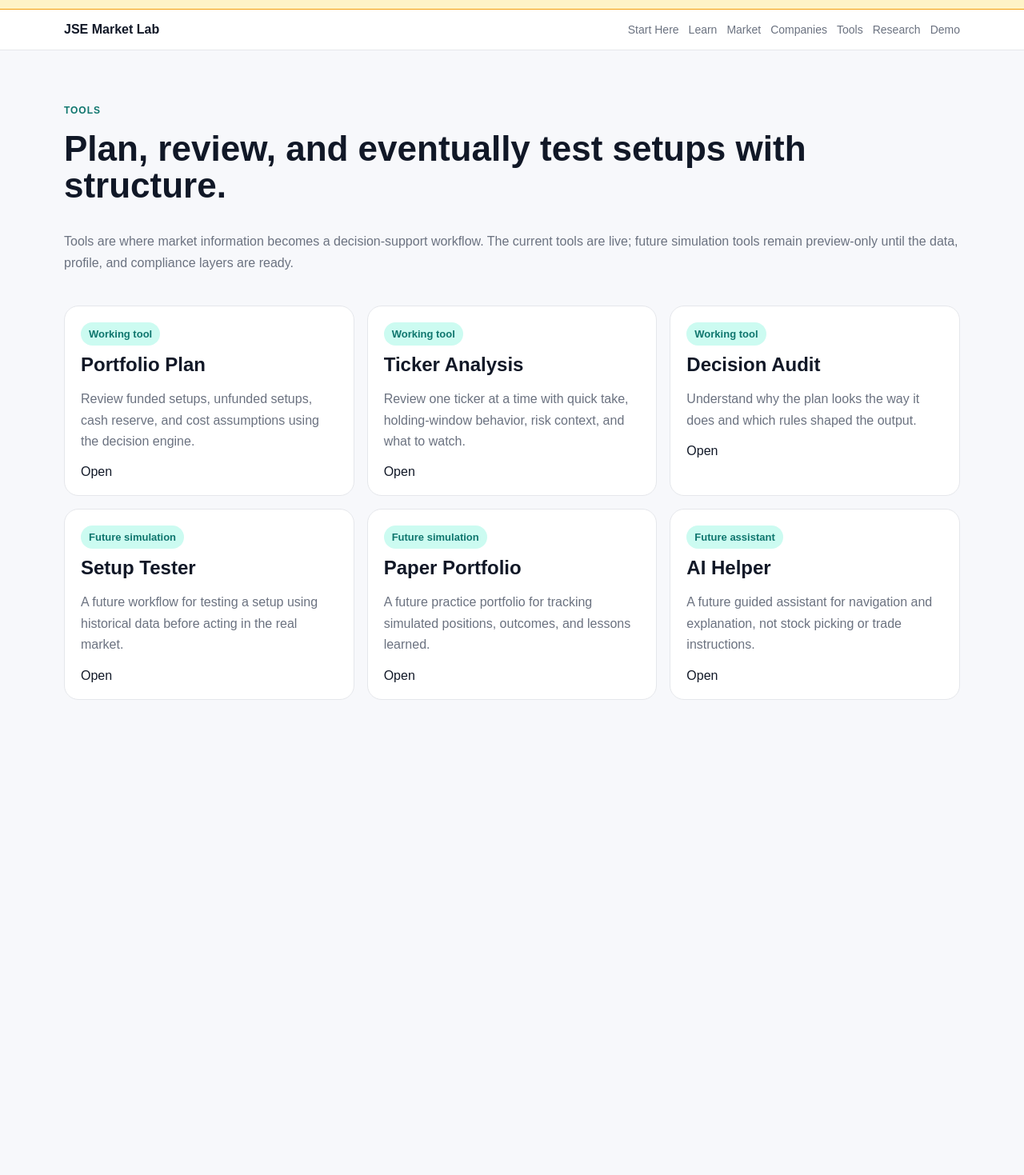
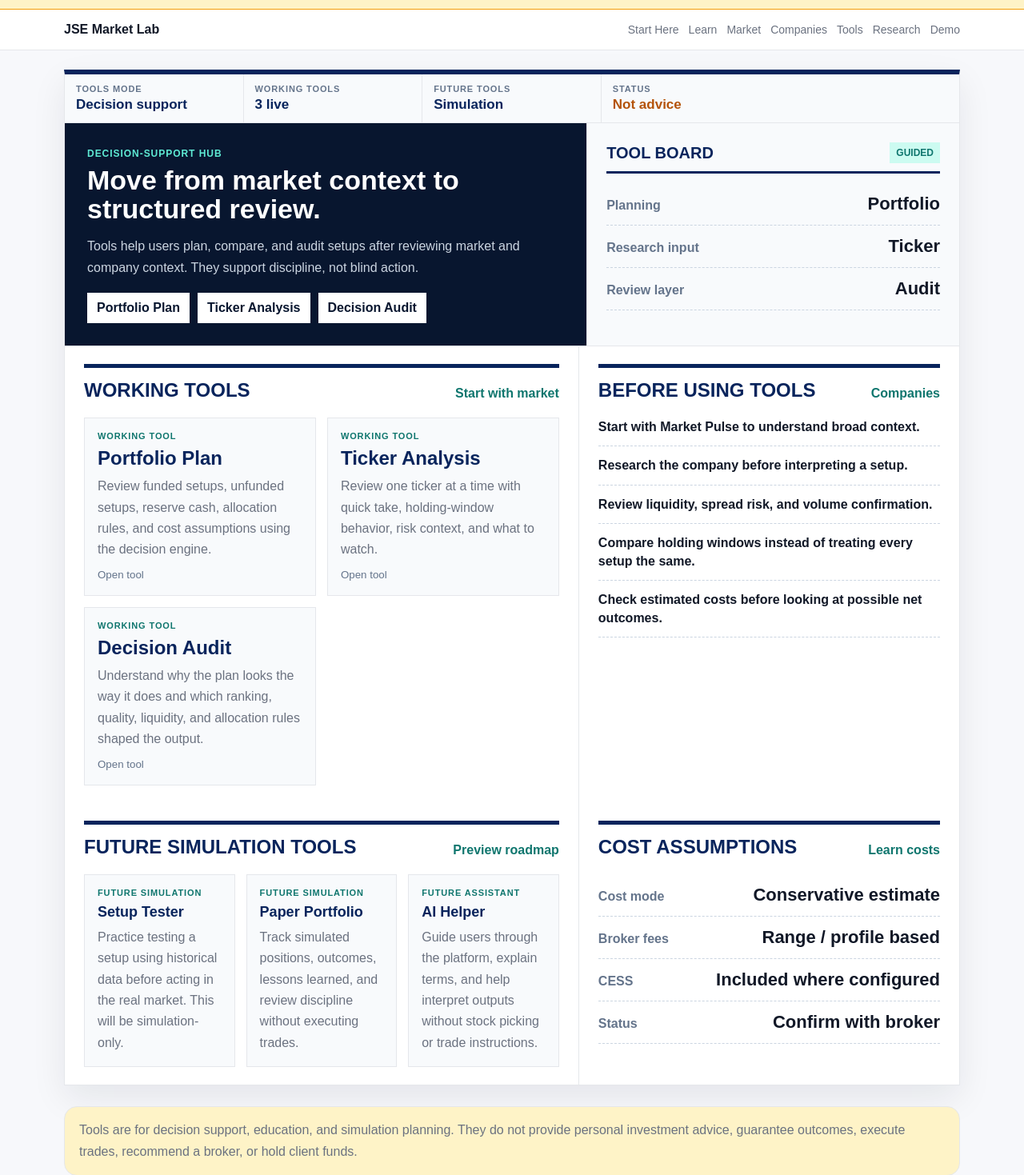
Before and after one commit to beautifulmind9/jse-market-lab, a Next.js app in the folder frontend/: page /tools in a window 1280 px wide. Shown: the part 41-1510 px from the top of the page at 80% size. Before the commit the page ends 990 px from the top, so only its background shows below. Built offline with nearby package versions, Linux system fonts and the light colour scheme.

Commit message:
Upgrade Tools page into decision-support hub

```diff
--- a/frontend/app/tools/page.tsx
+++ b/frontend/app/tools/page.tsx
@@ -1,11 +1,10 @@
 import Link from 'next/link';
-import { InfoCard } from '@/components/shared/InfoCard';
 
-const tools = [
+const workingTools = [
   {
     title: 'Portfolio Plan',
     label: 'Working tool',
-    body: 'Review funded setups, unfunded setups, cash reserve, and cost assumptions using the decision engine.',
+    body: 'Review funded setups, unfunded setups, reserve cash, allocation rules, and cost assumptions using the decision engine.',
     href: '/portfolio',
   },
   {
@@ -17,50 +16,179 @@ const tools = [
   {
     title: 'Decision Audit',
     label: 'Working tool',
-    body: 'Understand why the plan looks the way it does and which rules shaped the output.',
+    body: 'Understand why the plan looks the way it does and which ranking, quality, liquidity, and allocation rules shaped the output.',
     href: '/review',
   },
+];
+
+const futureTools = [
   {
     title: 'Setup Tester',
     label: 'Future simulation',
-    body: 'A future workflow for testing a setup using historical data before acting in the real market.',
+    body: 'Practice testing a setup using historical data before acting in the real market. This will be simulation-only.',
     href: '/platform-preview',
   },
   {
     title: 'Paper Portfolio',
     label: 'Future simulation',
-    body: 'A future practice portfolio for tracking simulated positions, outcomes, and lessons learned.',
+    body: 'Track simulated positions, outcomes, lessons learned, and review discipline without executing trades.',
     href: '/platform-preview',
   },
   {
     title: 'AI Helper',
     label: 'Future assistant',
-    body: 'A future guided assistant for navigation and explanation, not stock picking or trade instructions.',
+    body: 'Guide users through the platform, explain terms, and help interpret outputs without stock picking or trade instructions.',
     href: '/platform-preview',
   },
 ];
 
+const checklist = [
+  'Start with Market Pulse to understand broad context.',
+  'Research the company before interpreting a setup.',
+  'Review liquidity, spread risk, and volume confirmation.',
+  'Compare holding windows instead of treating every setup the same.',
+  'Check estimated costs before looking at possible net outcomes.',
+];
+
+const costNotes = [
+  { label: 'Cost mode', value: 'Conservative estimate' },
+  { label: 'Broker fees', value: 'Range / profile based' },
+  { label: 'CESS', value: 'Included where configured' },
+  { label: 'Status', value: 'Confirm with broker' },
+];
+
 export default function ToolsPage() {
   return (
-    <div className="page-shell">
-      <section className="hero">
-        <span className="eyebrow">Tools</span>
-        <h1>Plan, review, and eventually test setups with structure.</h1>
-        <p>
-          Tools are where market information becomes a decision-support workflow. The current tools are
-          live; future simulation tools remain preview-only until the data, profile, and compliance layers
-          are ready.
-        </p>
+    <div className="page-shell market-home-shell">
+      <section className="market-front">
+        <div className="market-tape" aria-label="Decision-support tools status tape">
+          <div className="tape-item">
+            <span>Tools mode</span>
+            <strong>Decision support</strong>
+          </div>
+          <div className="tape-item">
+            <span>Working tools</span>
+            <strong>3 live</strong>
+          </div>
+          <div className="tape-item">
+            <span>Future tools</span>
+            <strong>Simulation</strong>
+          </div>
+          <div className="tape-item warn">
+            <span>Status</span>
+            <strong>Not advice</strong>
+          </div>
+        </div>
+
+        <div className="market-front-grid">
+          <div className="market-lede-panel">
+            <span className="eyebrow">Decision-Support Hub</span>
+            <h2>Move from market context to structured review.</h2>
+            <p>
+              Tools help users plan, compare, and audit setups after reviewing market and company
+              context. They support discipline, not blind action.
+            </p>
+            <div className="market-lede-actions">
+              <Link href="/portfolio">Portfolio Plan</Link>
+              <Link href="/ticker/JMMBGL">Ticker Analysis</Link>
+              <Link href="/review">Decision Audit</Link>
+            </div>
+          </div>
+
+          <div className="quote-panel">
+            <div className="quote-panel-header">
+              <span>Tool Board</span>
+              <strong>GUIDED</strong>
+            </div>
+            <div className="quote-metrics">
+              <div>
+                <span>Planning</span>
+                <strong>Portfolio</strong>
+              </div>
+              <div>
+                <span>Research input</span>
+                <strong>Ticker</strong>
+              </div>
+              <div>
+                <span>Review layer</span>
+                <strong>Audit</strong>
+              </div>
+            </div>
+          </div>
+        </div>
+
+        <div className="market-content-grid">
+          <section className="market-module wide">
+            <div className="module-heading">
+              <h3>Working tools</h3>
+              <Link href="/market">Start with market</Link>
+            </div>
+            <div className="company-card-grid">
+              {workingTools.map((tool) => (
+                <Link className="company-research-card" key={tool.title} href={tool.href}>
+                  <span>{tool.label}</span>
+                  <strong>{tool.title}</strong>
+                  <p>{tool.body}</p>
+                  <small>Open tool</small>
+                </Link>
+              ))}
+            </div>
+          </section>
+
+          <section className="market-module">
+            <div className="module-heading">
+              <h3>Before using tools</h3>
+              <Link href="/companies">Companies</Link>
+            </div>
+            <ul className="market-news-list">
+              {checklist.map((item) => (
+                <li key={item}>{item}</li>
+              ))}
+            </ul>
+          </section>
+        </div>
+
+        <div className="market-content-grid">
+          <section className="market-module wide">
+            <div className="module-heading">
+              <h3>Future simulation tools</h3>
+              <Link href="/platform-preview">Preview roadmap</Link>
+            </div>
+            <div className="company-module-grid">
+              {futureTools.map((tool) => (
+                <Link className="company-module-card" key={tool.title} href={tool.href}>
+                  <span>{tool.label}</span>
+                  <strong>{tool.title}</strong>
+                  <p>{tool.body}</p>
+                </Link>
+              ))}
+            </div>
+          </section>
+
+          <section className="market-module">
+            <div className="module-heading">
+              <h3>Cost assumptions</h3>
+              <Link href="/learn">Learn costs</Link>
+            </div>
+            <div className="quote-metrics">
+              {costNotes.map((note) => (
+                <div key={note.label}>
+                  <span>{note.label}</span>
+                  <strong>{note.value}</strong>
+                </div>
+              ))}
+            </div>
+          </section>
+        </div>
       </section>
 
-      <section className="grid">
-        {tools.map((tool) => (
-          <InfoCard key={tool.title} title={tool.title} label={tool.label}>
-            <p>{tool.body}</p>
-            <Link href={tool.href}>Open</Link>
-          </InfoCard>
-        ))}
-      </section>
+      <div className="notice warning">
+        <p>
+          Tools are for decision support, education, and simulation planning. They do not provide
+          personal investment advice, guarantee outcomes, execute trades, recommend a broker, or hold
+          client funds.
+        </p>
+      </div>
     </div>
   );
 }
```
